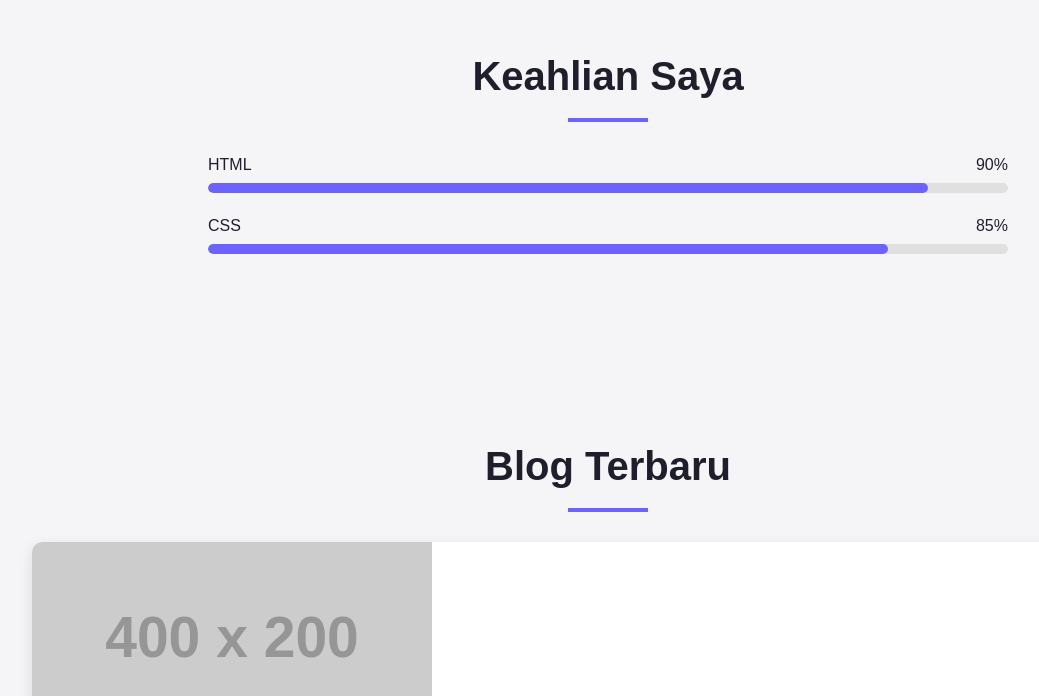
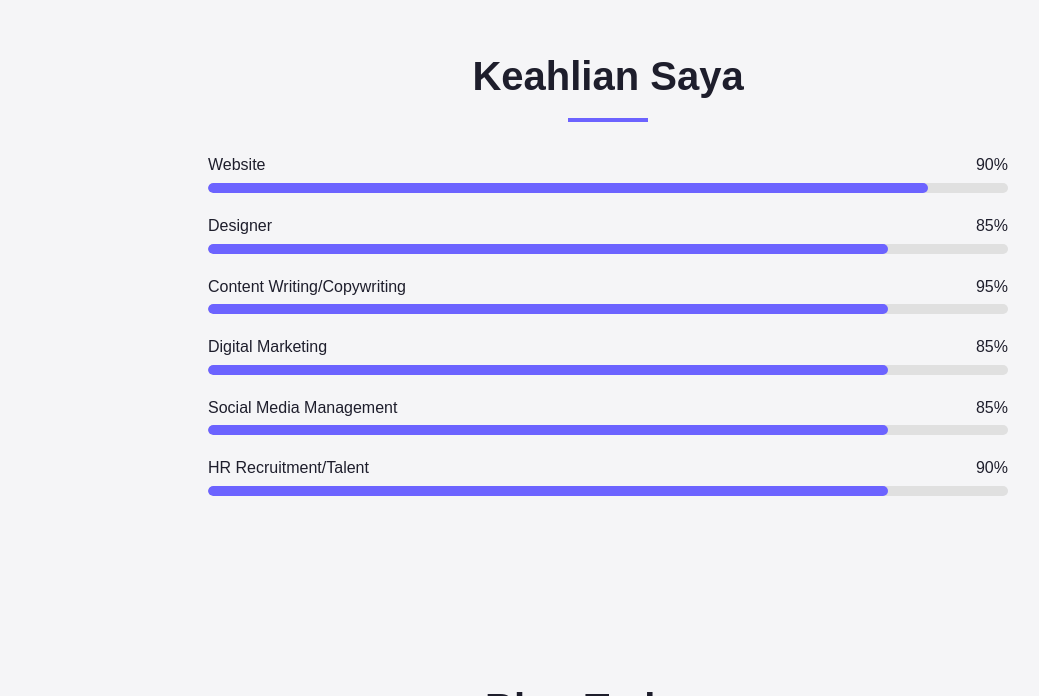
Before and after one commit to growingagency/agencyctjc, a plain HTML site: page index.html in a window 1280 px wide. Shown: the part 1198-1894 px from the top of the page, without its empty margins (32-1071 px from the left). Drawn offline with Linux system fonts and the light colour scheme; placeholder pictures from the web are drawn by us.

Commit message:
Update index.html

```diff
--- a/index.html
+++ b/index.html
@@ -3,7 +3,7 @@
 <head>
   <meta charset="UTF-8">
   <meta name="viewport" content="width=device-width, initial-scale=1.0">
-  <title>Portofolio [Nama Kamu]</title>
+  <title>Portofolio Growing Agency</title>
   <style>
     :root {
       --primary: #6c63ff;
@@ -191,8 +191,8 @@
   <!-- Hero Section -->
   <section class="hero">
     <img src="https://via.placeholder.com/150" alt="Foto Profil">
-    <h2>Halo, Saya [Nama Kamu]</h2>
-    <p>Web Developer | Designer | Creative</p>
+    <h2>Growing Agency</h2>
+    <p>Web Developer | Designer Creative | Digital Marketing | Social Media Management | HR Recruitment/Talent | Content Writing | E-commerce Enabler</p>
   </section>
 
   <!-- Projects -->
@@ -217,7 +217,7 @@
     <div class="skills-container">
       <div class="skill-item">
         <div class="skill-info">
-          <span>HTML</span>
+          <span>Website</span>
           <span>90%</span>
         </div>
         <div class="progress-bar">
@@ -226,8 +226,44 @@
       </div>
       <div class="skill-item">
         <div class="skill-info">
-          <span>CSS</span>
+          <span>Designer</span>
           <span>85%</span>
+        </div>
+        <div class="progress-bar">
+          <div class="progress" style="width: 85%;"></div>
+        </div>
+      </div>
+      <div class="skill-item">
+        <div class="skill-info">
+          <span>Content Writing/Copywriting</span>
+          <span>95%</span>
+        </div>
+        <div class="progress-bar">
+          <div class="progress" style="width: 85%;"></div>
+        </div>
+      </div>
+      <div class="skill-item">
+        <div class="skill-info">
+          <span>Digital Marketing</span>
+          <span>85%</span>
+        </div>
+        <div class="progress-bar">
+          <div class="progress" style="width: 85%;"></div>
+        </div>
+      </div>
+      <div class="skill-item">
+        <div class="skill-info">
+          <span>Social Media Management</span>
+          <span>85%</span>
+        </div>
+        <div class="progress-bar">
+          <div class="progress" style="width: 85%;"></div>
+        </div>
+      </div>
+      <div class="skill-item">
+        <div class="skill-info">
+          <span>HR Recruitment/Talent</span>
+          <span>90%</span>
         </div>
         <div class="progress-bar">
           <div class="progress" style="width: 85%;"></div>
```
